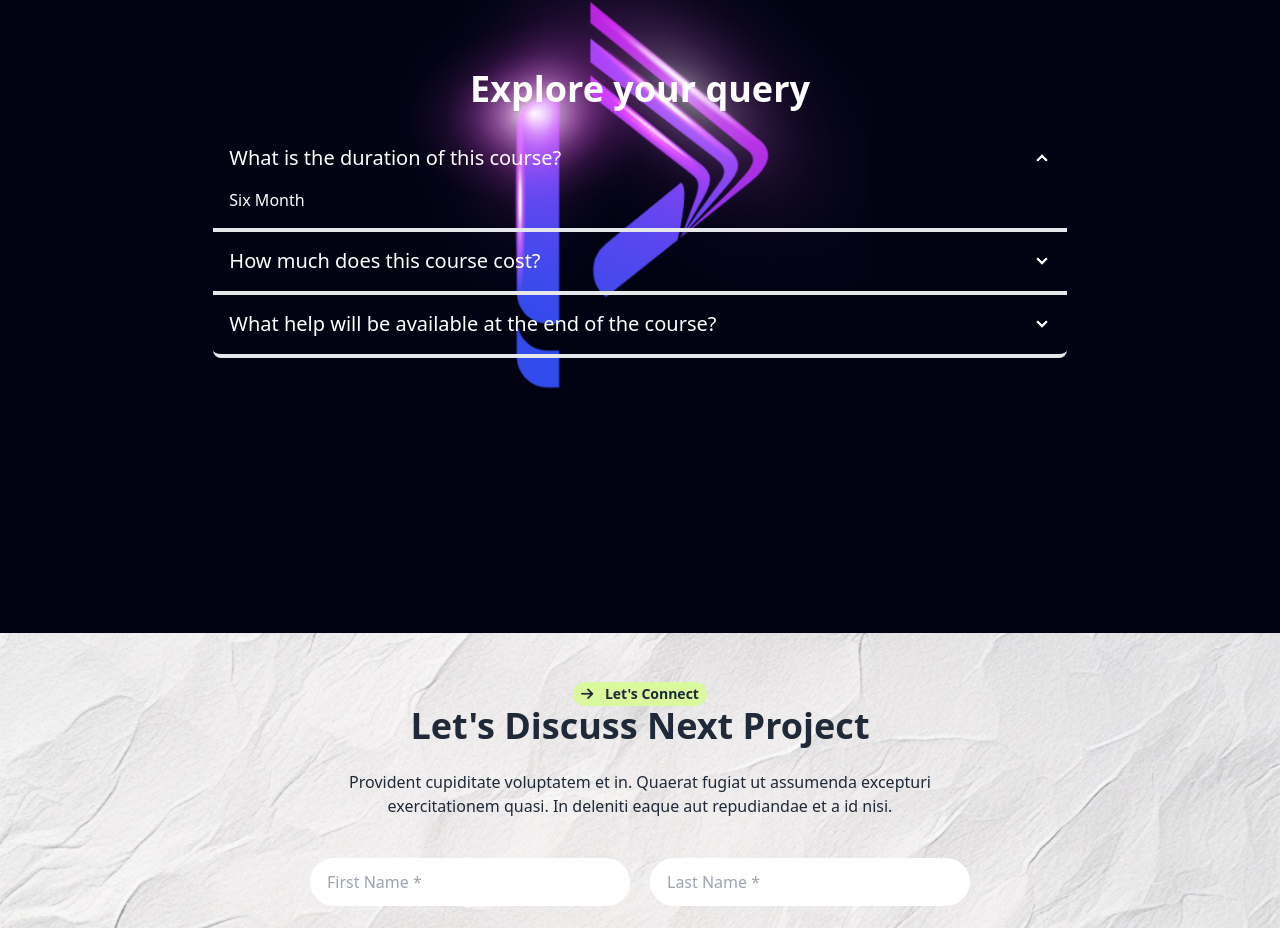
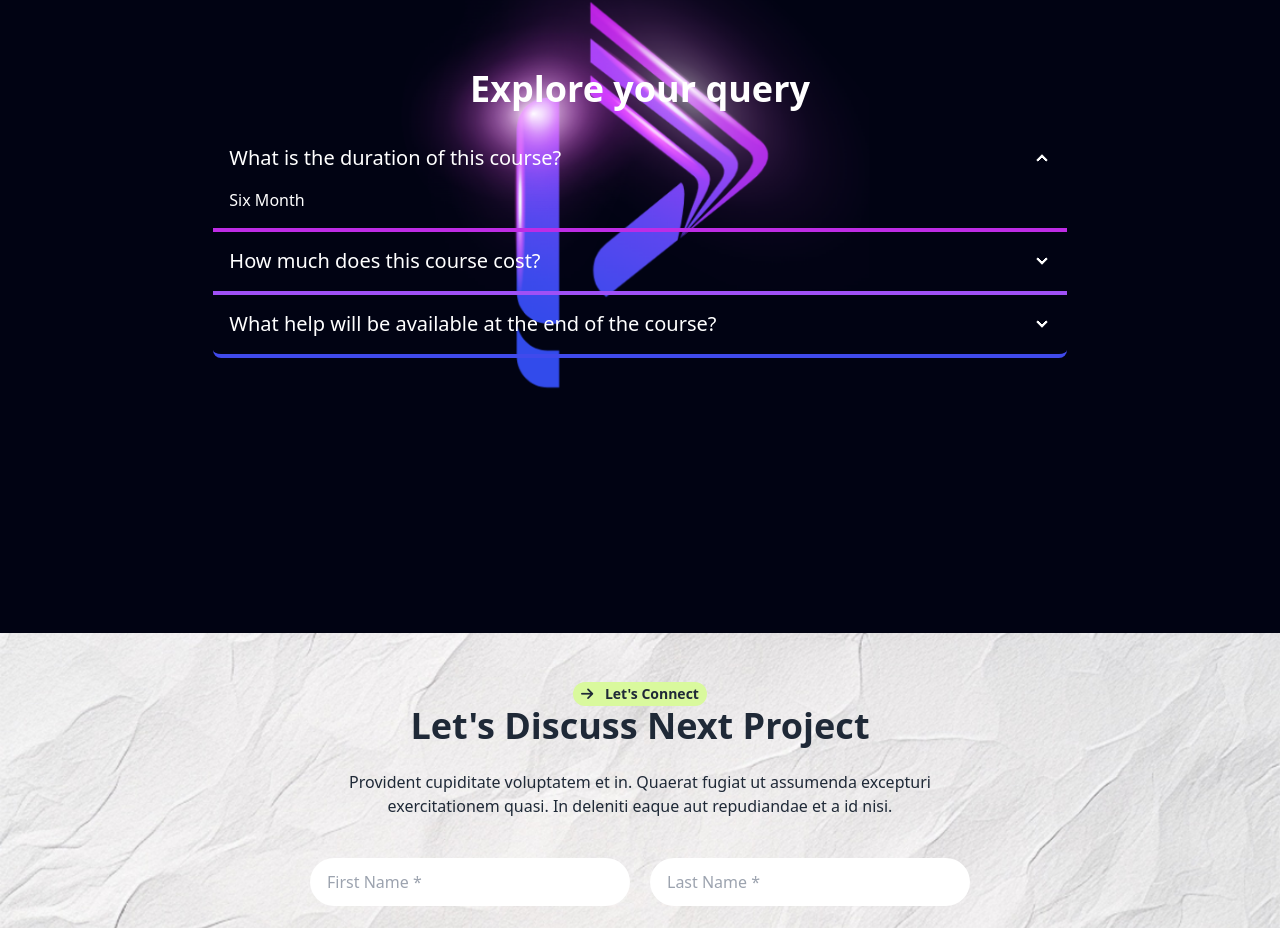
Before and after one commit to ekramulislam2050/rinterio-tailwind-daisyUI, a plain HTML site: page index.html in a window 1280 px wide. Shown: the part 2900-3828 px from the top of the page. Drawn offline with nearby package versions, Linux system fonts and the light colour scheme.

Commit message:
added color,s

```diff
--- a/index.html
+++ b/index.html
@@ -21,6 +21,11 @@
         .card_2{background:rgb(239, 218, 110);}
         .card_3{background:rgb(164, 218, 195);}
         .card_4{background:rgb(119, 170, 234);}
+
+        .accordion_1{border-color:rgb(190, 44, 229);}
+        .accordion_2{border-color:rgb(159, 80, 246);}
+        .accordion_3{border-color:rgb(64, 74, 236);}
+
         .ph_logo{background-image:url(./style/assets/ph-logo.png)}
         .my_img{background-image:url(./style/assets/bg.jpg)}
 
@@ -383,7 +388,7 @@
                     </div>
 
                     <div class="join lg:w-8/12 join-vertical">
-                        <div class="mt-5 border-b-4 rounded-none border-accordion_1-0 collapse collapse-arrow join-item ">
+                        <div class="mt-5 border-b-4 rounded-none accordion_1 collapse collapse-arrow join-item ">
                             <input type="radio" name="my-accordion-4" checked="checked" />
                             <div class="font-medium text-white lg:text-xl collapse-title">What is the duration of this
                                 course?</div>
@@ -391,7 +396,7 @@
                                 <p class="text-white ">Six Month</p>
                             </div>
                         </div>
-                        <div class="border-b-4 rounded-none border-accordion_2-0 collapse collapse-arrow join-item ">
+                        <div class="border-b-4 rounded-none accordion_2 collapse collapse-arrow join-item ">
                             <input type="radio" name="my-accordion-4" />
                             <div class="font-medium text-white lg:text-xl collapse-title ">How much does this course cost?
                             </div>
@@ -399,7 +404,7 @@
                                 <p class="text-white ">5500 taka</p>
                             </div>
                         </div>
-                        <div class="border-b-4 rounded-none border-accordion_3-0 collapse collapse-arrow join-item">
+                        <div class="border-b-4 rounded-none accordion_3 collapse collapse-arrow join-item">
                             <input type="radio" name="my-accordion-4" />
                             <div class="font-medium text-white lg:text-xl collapse-title ">What help will be available at
                                 the end of the course?</div>
```
